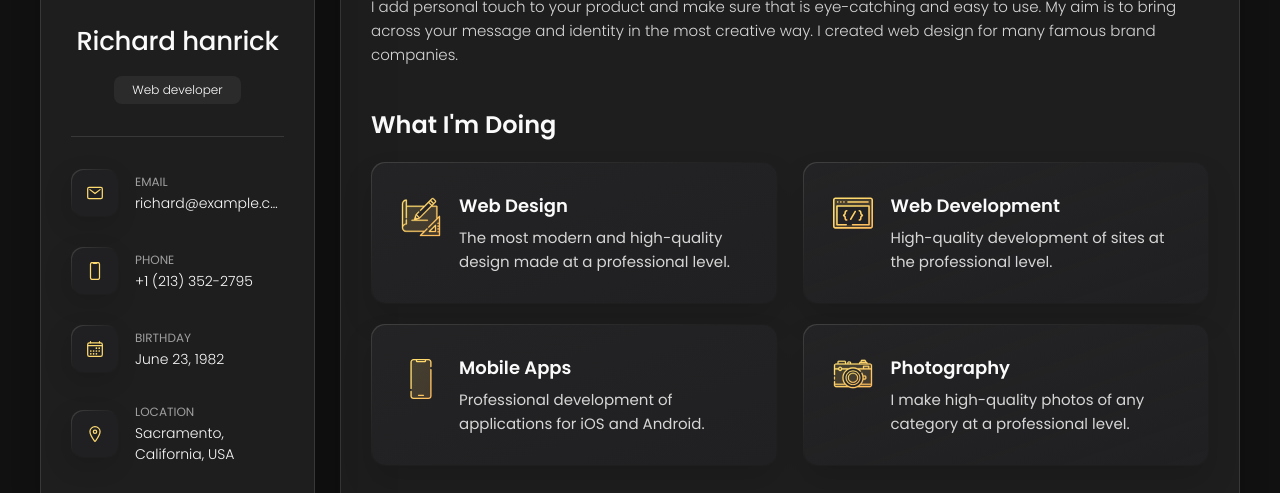
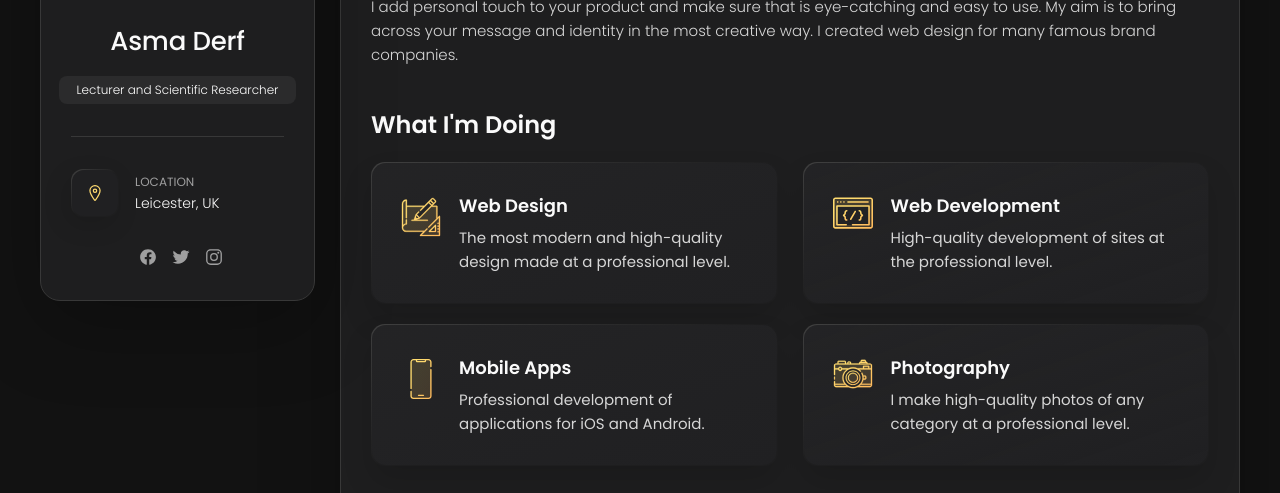
Before and after one commit to waleedmanzoor0/portfolio, a plain HTML site: page index.html in a window 1280 px wide. Shown: the part 271-764 px from the top of the page. Drawn offline with nearby package versions, Linux system fonts and the light colour scheme.

Commit message:
Update portfolio profile details

```diff
--- a/index.html
+++ b/index.html
@@ -42,13 +42,13 @@
       <div class="sidebar-info">
 
         <figure class="avatar-box">
-          <img src="./assets/images/my-avatar.png" alt="Richard hanrick" width="80">
+          <img src="./assets/images/my-avatar.png" alt="Asma Derf" width="80">
         </figure>
 
         <div class="info-content">
-          <h1 class="name" title="Richard hanrick">Richard hanrick</h1>
+          <h1 class="name" title="Asma Derf">Asma Derf</h1>
 
-          <p class="title">Web developer</p>
+          <p class="title">Lecturer and Scientific Researcher</p>
         </div>
 
         <button class="info_more-btn" data-sidebar-btn>
@@ -65,49 +65,7 @@
 
         <ul class="contacts-list">
 
-          <li class="contact-item">
-
-            <div class="icon-box">
-              <ion-icon name="mail-outline"></ion-icon>
-            </div>
-
-            <div class="contact-info">
-              <p class="contact-title">Email</p>
-
-              <a href="mailto:richard@example.com" class="contact-link">richard@example.com</a>
-            </div>
-
-          </li>
-
-          <li class="contact-item">
-
-            <div class="icon-box">
-              <ion-icon name="phone-portrait-outline"></ion-icon>
-            </div>
-
-            <div class="contact-info">
-              <p class="contact-title">Phone</p>
-
-              <a href="tel:+12133522795" class="contact-link">+1 (213) 352-2795</a>
-            </div>
-
-          </li>
-
-          <li class="contact-item">
-
-            <div class="icon-box">
-              <ion-icon name="calendar-outline"></ion-icon>
-            </div>
-
-            <div class="contact-info">
-              <p class="contact-title">Birthday</p>
-
-              <time datetime="1982-06-23">June 23, 1982</time>
-            </div>
-
-          </li>
-
-          <li class="contact-item">
+<li class="contact-item">
 
             <div class="icon-box">
               <ion-icon name="location-outline"></ion-icon>
@@ -116,7 +74,7 @@
             <div class="contact-info">
               <p class="contact-title">Location</p>
 
-              <address>Sacramento, California, USA</address>
+              <address>Leicester, UK</address>
             </div>
 
           </li>
@@ -1146,7 +1104,7 @@
         <section class="mapbox" data-mapbox>
           <figure>
             <iframe
-              src="https://www.google.com/maps/embed?pb=!1m18!1m12!1m3!1d199666.5651251294!2d-121.58334177520186!3d38.56165006739519!2m3!1f0!2f0!3f0!3m2!1i1024!2i768!4f13.1!3m3!1m2!1s0x809ac672b28397f9%3A0x921f6aaa74197fdb!2sSacramento%2C%20CA%2C%20USA!5e0!3m2!1sen!2sbd!4v1647608789441!5m2!1sen!2sbd"
+              src="https://www.google.com/maps?q=Leicester%2C%20UK&output=embed"
               width="400" height="300" loading="lazy"></iframe>
           </figure>
         </section>
```
